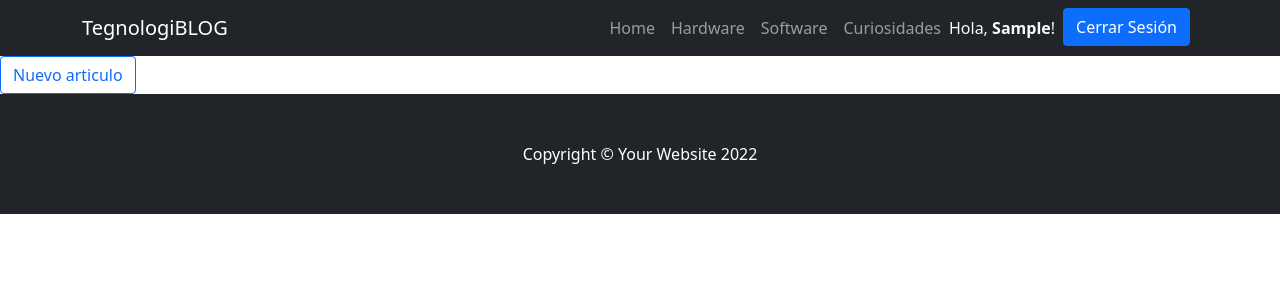
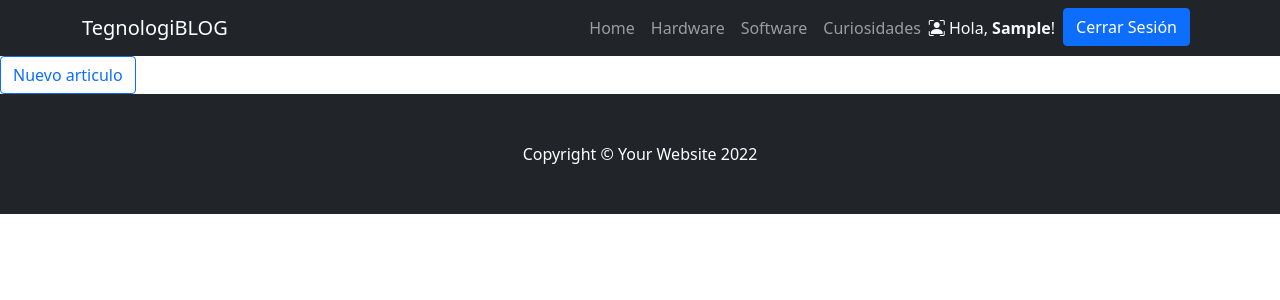
Before and after one commit to ArielPerez23/EntregaFinal-Perez-Botti-Barcia, a Django app: page /blog/curiosidades/ in a window 1280 px wide. Shown: the top 300 px of the page. Run offline with Django 4.2, Linux system fonts and the light colour scheme; the visitor is signed in with stand-in values (Sample User, id 1); data that the repository does not hold is empty; some libraries are stand-ins or nearby versions.

Commit message:
Icon CDN + fix

```diff
--- a/blog/templates/blog/base.html
+++ b/blog/templates/blog/base.html
@@ -6,6 +6,7 @@
         <meta name="viewport" content="width=device-width, initial-scale=1, shrink-to-fit=no" />
         <meta name="description" content="" />
         <meta name="author" content="" />
+        <link rel="stylesheet" href="https://cdn.jsdelivr.net/npm/bootstrap-icons@1.9.0/font/bootstrap-icons.css">
         <!-- Favicon-->
         <link rel="icon" type="image/x-icon" href="{% static 'assets/favicon.ico' %}" />
         <!-- Core theme CSS (includes Bootstrap)-->
@@ -26,7 +27,7 @@
                         <li class="nav-item"><a class="nav-link" aria-current="page" href="{% url 'curiosidades' %}">Curiosidades</a></li>
 
                             {% if user.is_authenticated %}
-                                <li class="nav-item"><p class="text-light my-2"><i class="bi bi-person-circle"></i>  Hola, <b>{{user.first_name}}</b>!</p></li>
+                                <li class="nav-item"><p class="text-light my-2"> <i class="bi bi-person-bounding-box"></i> Hola, <b>{{user.first_name}}</b>!</p></li>
                                 <li class="nav-item"><a class="btn btn-primary mx-2" href="{% url 'logout' %}">Cerrar Sesión</a></li>
                             {% else %}
                                 <li class="nav-item"><a class="btn btn-primary mx-2" href="{% url 'login' %}">Iniciar Sesión</a></li>
```
